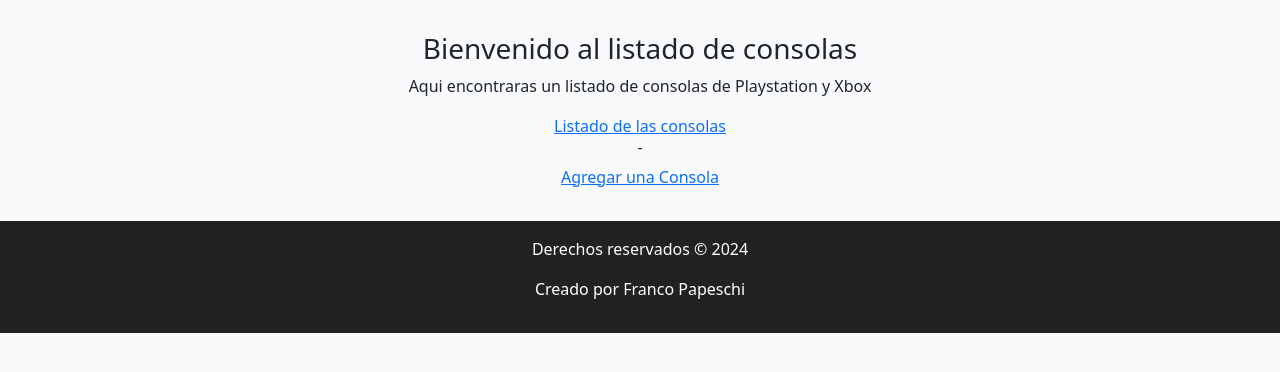
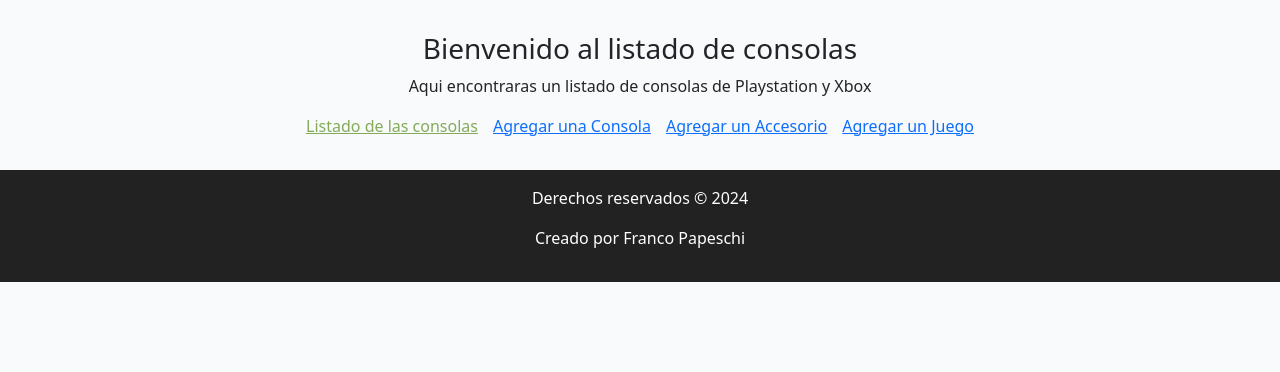
Before and after one commit to Pfranco231/proyecto_final.py, a Django app: page / in a window 1280 px wide. Shown: the part 56-428 px from the top of the page. Run offline with Django 5.2, Linux system fonts and the light colour scheme.

Commit message:
Creando forms parte 2

```diff
--- a/entregable_3/main/forms.py
+++ b/entregable_3/main/forms.py
@@ -2,19 +2,19 @@ from django import forms
 
 class consolasForm(forms.Form):
     modelo = forms.CharField(max_length=100)
-    empresa = forms.IntegerField(max_length=100)
+    empresa = forms.CharField(max_length=100)
     precio = forms.IntegerField()
     fecha_de_creacion = forms.DateField()
 
 
 class accesoriosForm(forms.Form):
     producto = forms.CharField(max_length=100)
-    empresa = forms.IntegerField(max_length=100)
+    empresa = forms.CharField(max_length=100)
     duracion_bateria = forms.IntegerField()
     precio = forms.IntegerField()
 
 
-class juegos(forms.Model):
+class juegos(forms.Form):
     juego = forms.CharField(max_length=100)
     empresa = forms.CharField(max_length=100)
     categoria = forms.CharField(max_length=100)
--- a/entregable_3/main/templates/main/inicio.html
+++ b/entregable_3/main/templates/main/inicio.html
@@ -11,7 +11,12 @@
 <div>
     <center><h3>Bienvenido al listado de consolas</h3></center>
     <center><p>Aqui encontraras un listado de consolas de Playstation y Xbox</p></center>
-    <center><a href="">Listado de las consolas</a> <h6>-</h6> <a href="">Agregar una Consola</a></center>
+    <div style="display: flex; justify-content: center; gap: 15px;">
+        <a href="" style="color: rgb(131, 171, 90);">Listado de las consolas</a>
+        <a href="">Agregar una Consola</a>
+        <a href="">Agregar un Accesorio</a>
+        <a href="">Agregar un Juego</a>
+    </div>
 </div>
 {% endblock %}
 {% block footer %}<p>Derechos reservados &copy; 2024</p>
--- a/entregable_3/main/views.py
+++ b/entregable_3/main/views.py
@@ -1,4 +1,61 @@
 from django.shortcuts import render, redirect
+from .models import *
+from .forms import *
 
 def inicio(request):
     return render(request, "main/inicio.html")
+
+def agregar_consolas(request):
+    if request.method == 'POST':
+        form = consolasForm(request.POST)
+        if form.is_valid():
+            consolas = consolas(
+                #cleaned_data es lo que se guarda en el formulario
+                modelo=form.cleaned_data['modelo'],
+                empresa=form.cleaned_data['empresa'],
+                precio=form.cleaned_data['precio'],
+                fecha_de_creacion=form.cleaned_data['fecha_de_creacion'],
+            )
+            consolas.save()
+            return redirect('inicio')
+
+    elif request.method == 'GET':
+        form = consolasForm()                                          #aca mandamo el formulario vacio
+        return render(request, "main/agregar_consolas.html", {"form": form})
+
+
+    def agregar_juegos(request):
+        if request.method == 'POST':
+            #no se por me da advertencia
+            form = juegosForm(request.POST)
+            if form.is_valid():
+                juegos = juegos(
+                    #resivar esto
+                    nombre=form.cleaned_data['nombre'],
+                    genero=form.cleaned_data['genero'],
+                    precio=form.cleaned_data['precio'],
+                    fecha_de_lanzamiento=form.cleaned_data['fecha_de_lanzamiento'],
+                )
+                juegos.save()
+                return redirect('inicio')
+        elif request.method == 'GET':
+            #y aqui tambien
+            form = juegosForm()
+            return render(request, "main/agregar_juegos.html", {"form": form})
+
+    def agregar_accesorios(request):
+        if request.method == 'POST':
+            form = accesoriosForm(request.POST)
+            if form.is_valid():
+                accesorios = accesorios(
+                    #revisar esto
+                    nombre=form.cleaned_data['nombre'],
+                    tipo=form.cleaned_data['tipo'],
+                    precio=form.cleaned_data['precio'],
+                    compatibilidad=form.cleaned_data['compatibilidad'],
+                )
+                accesorios.save()
+                return redirect('inicio')
+        elif request.method == 'GET':
+            form = accesoriosForm()
+            return render(request, "main/agregar_accesorios.html", {"form": form})
```
Also changed, not shown: entregable_3/main/templates/main/agregar_consolas.html (added).
